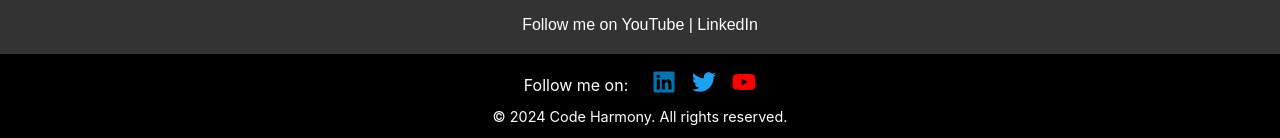
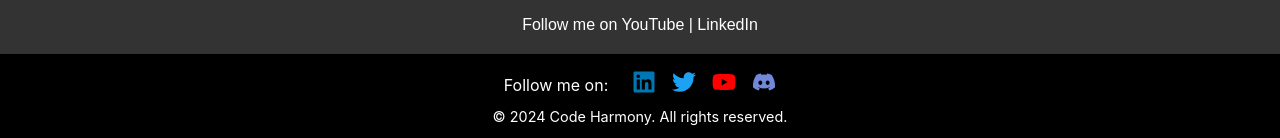
Before and after one commit to sahilkumar1012/code-harmony, a React (Create React App) app: page / in a window 1280 px wide. Shown: the part 1468-1606 px from the top of the page. Built offline with nearby package versions, Linux system fonts and the light colour scheme.

Commit message:
discord icon added in footer

```diff
--- a/src/components/Footer.js
+++ b/src/components/Footer.js
@@ -1,5 +1,5 @@
 import React from 'react';
-import { FaTwitter, FaLinkedin, FaYoutube } from 'react-icons/fa'; // Import icons
+import { FaTwitter, FaLinkedin, FaYoutube, FaDiscord } from 'react-icons/fa'; // Import Discord icon
 
 const Footer = () => {
   return (
@@ -20,6 +20,11 @@ const Footer = () => {
         {/* YouTube Icon */}
         <a href="https://youtube.com/@codeharmonylab" target="_blank" rel="noopener noreferrer" style={{ ...iconStyle, color: '#FF0000' }}>
           <FaYoutube />
+        </a>
+
+        {/* Discord Icon */}
+        <a href="https://discord.gg/p3vtnzFbn5" target="_blank" rel="noopener noreferrer" style={{ ...iconStyle, color: '#7289DA' }}>
+          <FaDiscord />
         </a>
       </div>
       <p style={textStyle}>© 2024 Code Harmony. All rights reserved.</p>
```
